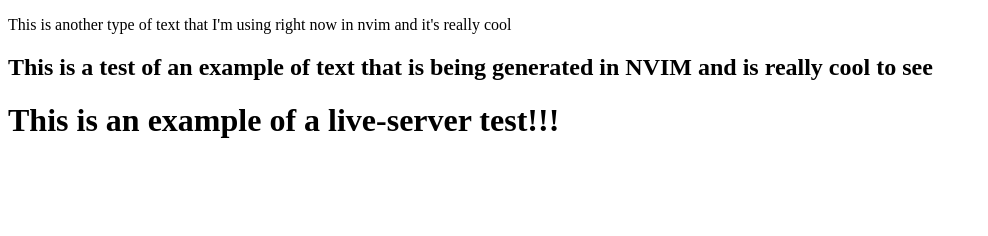
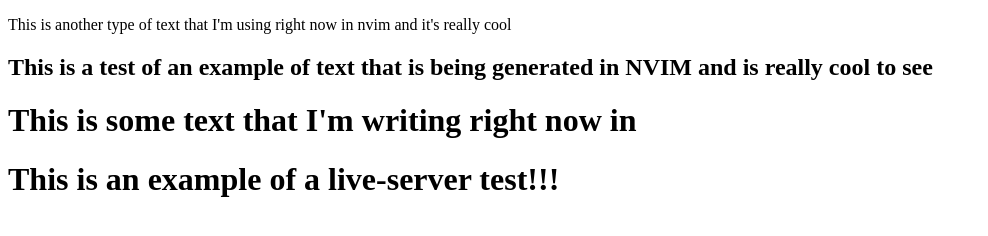
Before and after one commit to Eulersghost/blog_project, a plain HTML site: page index.html in a window 1280 px wide. Shown: the whole page, without its empty margins (0-988 px from the left). Drawn offline with Linux system fonts and the light colour scheme.

Commit message:
added more to html file

```diff
--- a/index.html
+++ b/index.html
@@ -4,11 +4,11 @@
   <meta charset="UTF-8">
   <title></title>
 </head>
-<body>
+   <body>
   <p>This is another type of text that I'm using right now in nvim and it's really cool </p>
   <div class id ="header">
     <h2>This is a test of an example of text that is being generated in NVIM and is really cool to see </h2>
-
+  <h1>This is some text that I'm writing right now in</h1>
     <h1>This is an example of a live-server test!!!</h1>
 
   </div>
```
